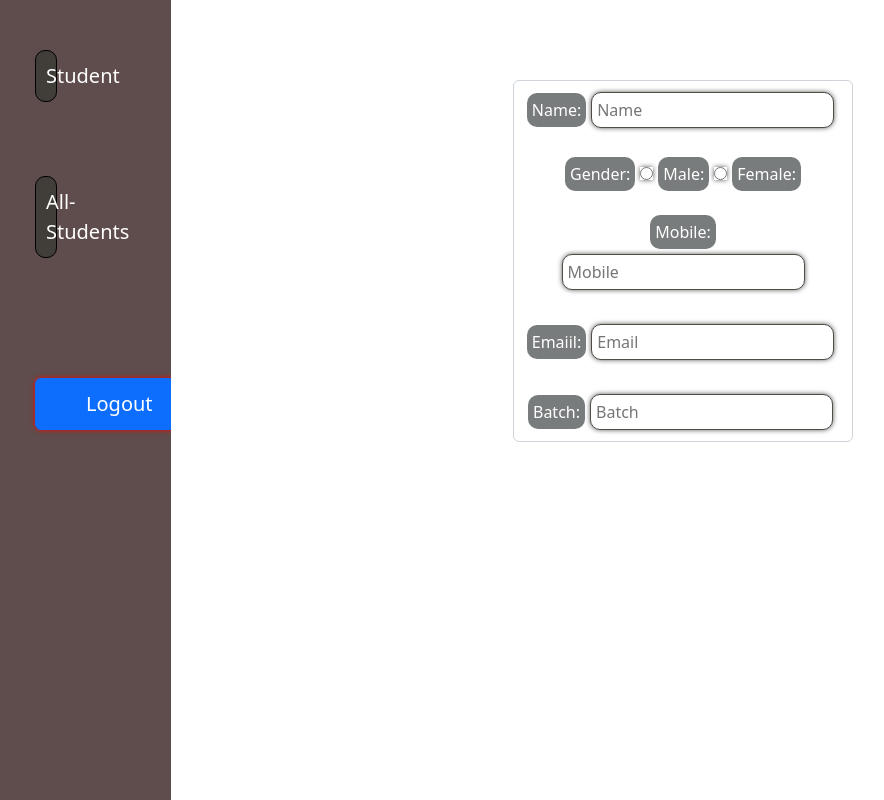
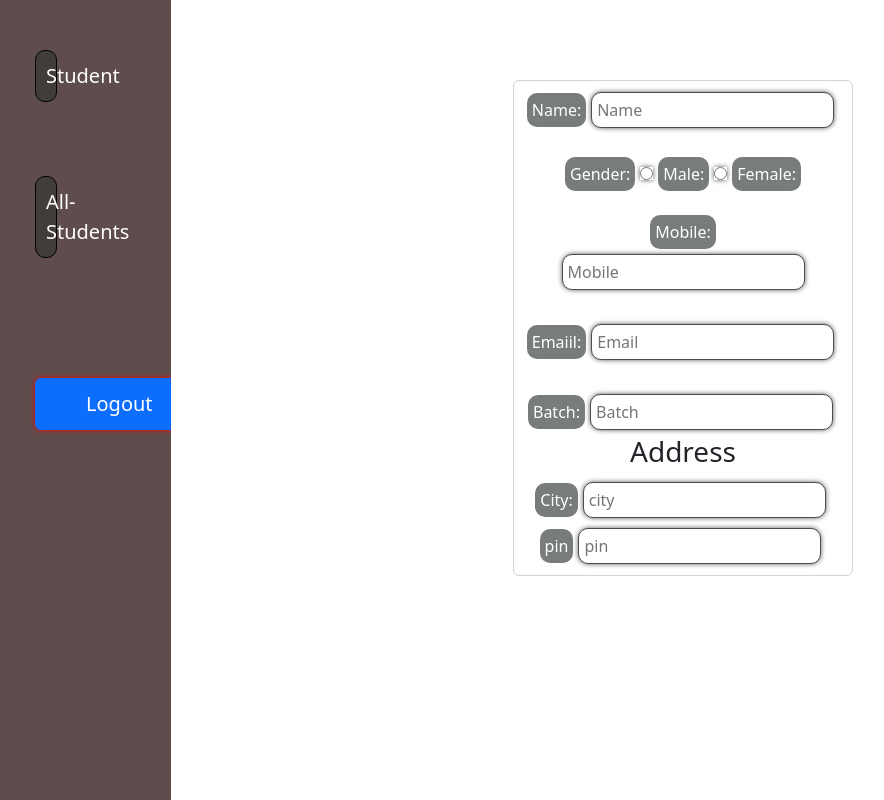
Before and after one commit to srinivas96660/IMF, an Angular app: page /dashboard/students in a window 1280 px wide. Shown: the whole page, without its empty margins (85-969 px from the left). Built offline with nearby package versions, Linux system fonts and the light colour scheme.

Commit message:
address part compelted form

```diff
--- a/src/app/components/students/students.component.html
+++ b/src/app/components/students/students.component.html
@@ -6,9 +6,6 @@
             <p *ngIf="studentForm.get('name')?.errors?.['required']">This Field required</p>
             <p *ngIf="studentForm.get('name')?.errors?.['minlength']">min 3 char are required</p>
             <p *ngIf="studentForm.get('name')?.errors?.['maxlength']">max 10 char are required</p>
-
-
-
         </div>
         <br>
         <br>
@@ -21,13 +18,37 @@
         <br>
         <label>Mobile:</label >
         <input type="number" placeholder="Mobile" formControlName="mobile">
+        <div class="error" *ngIf="studentForm.get('mobile')?.touched && studentForm.get('mobile')?.invalid">
+            <p *ngIf="studentForm.get('mobile')?.errors?.['required']">This Field required</p>
+            <p *ngIf="studentForm.get('mobile')?.errors?.['min']">min 3 digits are required</p>
+            <p *ngIf="studentForm.get('mobile')?.errors?.['max']">max 10 digits are required</p>
+        </div>
         <br>
         <br>
         <label>Emaiil:</label>
         <input type="email" placeholder="Email" formControlName="email">
+        <div class="error" *ngIf="studentForm.get('email')?.touched && studentForm.get('email')?.invalid">
+            <p *ngIf="studentForm.get('email')?.errors?.['required']">This Field required</p>
+        </div>
         <br>
         <br>
         <label>Batch:</label>
         <input type="text" placeholder="Batch" formControlName="batch">
+        <div class="error" *ngIf="studentForm.get('batch')?.touched && studentForm.get('batch')?.invalid">
+            <p *ngIf="studentForm.get('batch')?.errors?.['required']">This Field required</p>
+        </div>
+        <h3>Address</h3>
+        <div formGroupName="address">
+            <label>City:</label>
+            <input type="text" placeholder="city" formControlName="city">
+            <br>
+            <label>pin</label>
+            <input type="number" placeholder="pin" formControlName="pin">
+            <div *ngIf="studentForm.get('address')?.get('pin')?.touched && studentForm.get('address')?.get('pin')?.invalid">
+                <p *ngIf="studentForm.get('address')?.get('pin')?.errors?.['required']">This filed required</p>
+                <p *ngIf="studentForm.get('address')?.get('pin')?.errors?.['min']">min 6 digits required</p>
+                <p *ngIf="studentForm.get('address')?.get('pin')?.errors?.['max']">max 6 digits required</p>
+            </div>
+        </div>
     </form>
 </div>
--- a/src/app/components/students/students.component.ts
+++ b/src/app/components/students/students.component.ts
@@ -14,6 +14,12 @@ export class StudentsComponent implements OnInit {
       mobile:new FormControl(null, [Validators.required, Validators.min(1000000000), Validators.max(9999999999)]),
       email:new FormControl(null, [Validators.required]),
       batch:new FormControl(null, [Validators.required]),
+      address:new FormGroup(
+        {
+          city: new FormControl(),
+          pin:new FormControl(null, [Validators.required, Validators.min(100000), Validators.max(999999)])
+        }
+      )
 
 
     }
```
